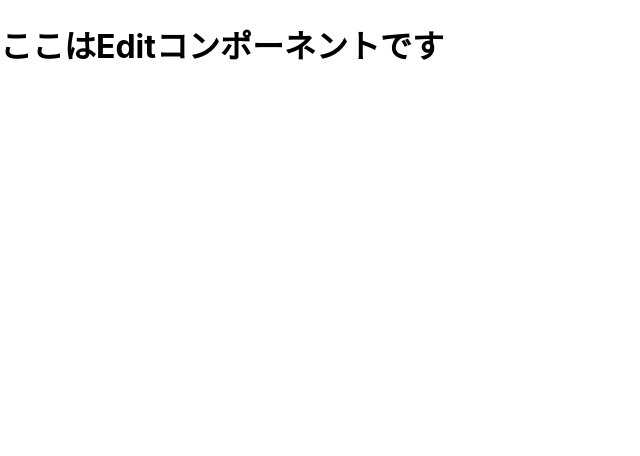
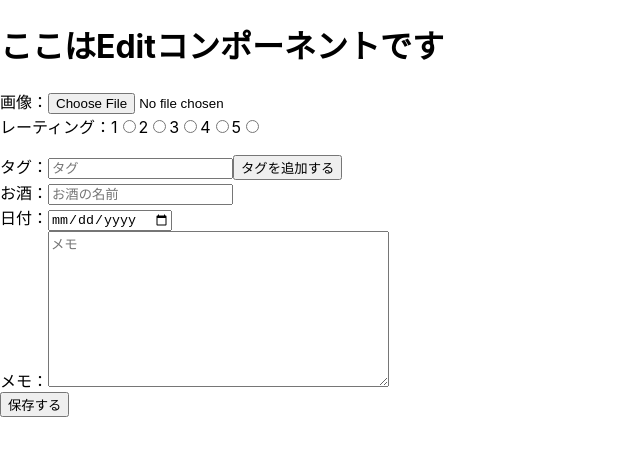
Before and after one commit to Shuri-Honda-1101/teamB, a React (Create React App) app: page /edit in a window 1280 px wide. Shown: the top 456 px of the page, without its empty margins (0-640 px from the left). Built offline with nearby package versions, Linux system fonts and the light colour scheme.

Commit message:
create edit form

```diff
--- a/src/App.js
+++ b/src/App.js
@@ -1,4 +1,3 @@
-import logo from "./logo.svg";
 import { BrowserRouter as Router, Switch, Route } from "react-router-dom";
 import Edit from "./Components/Edit";
 import Item from "./Components/Item";
@@ -6,7 +5,10 @@ import Catalog from "./Components/Catalog";
 import { SignUp } from "./Components/SignUp";
 import Login from "./Components/Login";
 
+
+
 const App = () => {
+
   return (
     <div>
       <Router>
--- a/src/Components/Edit.js
+++ b/src/Components/Edit.js
@@ -1,8 +1,94 @@
+import React, { useState } from 'react'
+import TagsList from './TagsList';
 const Edit = () => {
+  const [value, setValue] = useState('')
+  const [tags, setTags] = useState([]);
+
+  const handleSubmit = (e) => {
+    e.preventDefault();
+    if(value==="") return;
+
+    setTags([
+      ...tags,
+      value
+    ])
+  }
+
+console.log(tags)
   return (
-    <div>
-      <h1>ここはEditコンポーネントです</h1>
-    </div>
+    <>
+    <h1>ここはEditコンポーネントです</h1>
+
+    <form onSubmit ={handleSubmit}>
+        <div>
+          <span>画像：</span>
+          <input
+            type="file"
+            accept="image/*"
+          />
+        </div>
+        <div>
+        　<span>レーティング：</span>
+          <span>1</span>
+          <input　type="radio" name="rating" value="1"/>
+          <span>2</span>
+          <input　type="radio" name="rating" value="2"/>
+          <span>3</span>
+          <input　type="radio" name="rating" value="3"/>
+          <span>4</span>
+          <input　type="radio" name="rating" value="4"/>
+          <span>5</span>
+          <input　type="radio" name="rating" value="5"/>
+        </div>
+          <TagsList tags={tags} />
+          <div>
+            <span>タグ：</span>
+            <input
+            name="name"
+            placeholder="タグ"
+            onChange={(e)=> {
+              setValue(e.target.value)
+            }}
+            />
+            <button
+            onClick={handleSubmit}
+            type="submit">タグを追加する</button>
+          </div>
+
+        <div>
+          <span>お酒：</span>
+          <input
+            type="name"
+            name="name"
+            placeholder="お酒の名前"
+          />
+        </div>
+        <div>
+          <span>日付：</span>
+          <input
+          　type="date"
+            name="date"
+            placeholder="日付"
+          />
+        </div>
+        <div>
+          <span>メモ：</span>
+          <textarea
+          rows="10"
+          cols="40"
+          placeholder ="メモ"
+
+          />
+          <div>
+            <button>
+              保存する
+            </button>
+          </div>
+        </div>
+      </form>
+
+
+    </>
   );
 };
 
--- /dev/null
+++ b/src/Components/TagsList.js
@@ -0,0 +1,17 @@
+import TagsListItem from "./TagsListItem"
+
+const TagsList = ({ tags }) => {
+    return(
+        <ul>
+            {
+                tags.map((tag, index) => {
+                    return(
+                        <TagsListItem content={tag} key={index} />
+                    )
+                })
+            }
+        </ul>
+    )
+}
+
+export default TagsList;
--- /dev/null
+++ b/src/Components/TagsListItem.js
@@ -0,0 +1,9 @@
+const TagsListItem = ({content}) => {
+    return (
+        <li>
+            <span>{content}</span>
+        </li>
+    )
+}
+
+export default TagsListItem;
```
